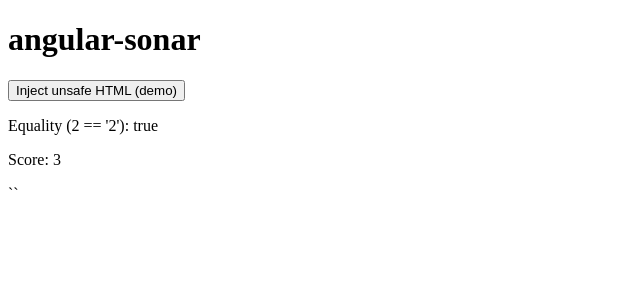
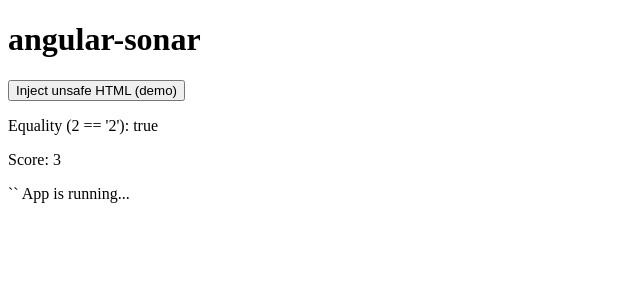
Before and after one commit to adeliergiyev/qa-qc-process, an Angular app: page / in a window 1280 px wide. Shown: the top 300 px of the page, without its empty margins (0-640 px from the left). Built offline with nearby package versions, Linux system fonts and the light colour scheme.

Commit message:
- updating ts 26.01.2026 - PC
Signed-off-by: oleksandr.deliergiye <oleksandr.deliergiyev@nuvia.cz>

```diff
--- a/src/app/app.component.ts
+++ b/src/app/app.component.ts
@@ -25,6 +25,7 @@
     unsafeHtml(html: string): string {
         //WARNING: demonstration, do not do this in real code
         (document.getElementById('unsafe-target') as HTMLElement).innerHTML = html;
+        return html;
         return html;
     }
 
@@ -69,5 +70,7 @@
     }
     // Example: Logging secrets (Sonar: Security Hotspot)
 
+
+
 }
 ``
--- a/src/index.html
+++ b/src/index.html
@@ -7,6 +7,7 @@
 </head>
 <body>
 <app-root>App is running...</app-root>
+<app-root>App is running...</app-root>
 <!--<img src="your-loader-url"/>-->
 </body>
 </html>
```
